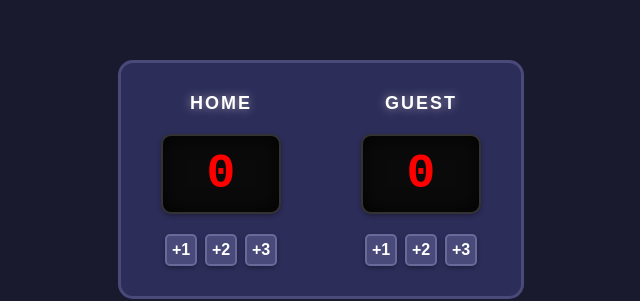
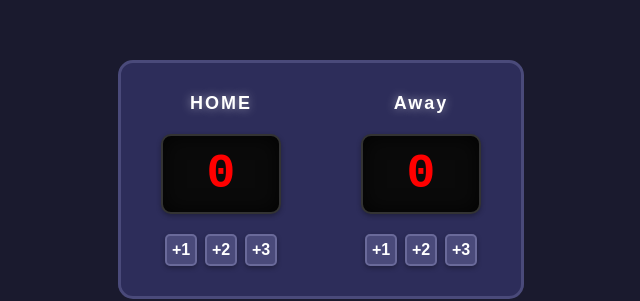
Before and after one commit to MrHighMethod/Basketball-Scoreboard, a website built with Vite: page Basketball-Scoreboard/index.html in a window 1280 px wide. Shown: the part 221-522 px from the top of the page, 319-959 px from the left. Built offline with nearby package versions, Linux system fonts and the light colour scheme.

Commit message:
Update score header

```diff
--- a/Basketball-Scoreboard/index.html
+++ b/Basketball-Scoreboard/index.html
@@ -15,7 +15,7 @@
                     </div>
             </div>
             <div class="team-section">
-                <div class="team-label">GUEST</div>
+                <div class="team-label">Away</div>
                 <div class="score-display" id="guest-score">0</div>
                 <div class="controls">
                     <button class="control-btn" onclick="addToGuest(1)">+1</button>
```
